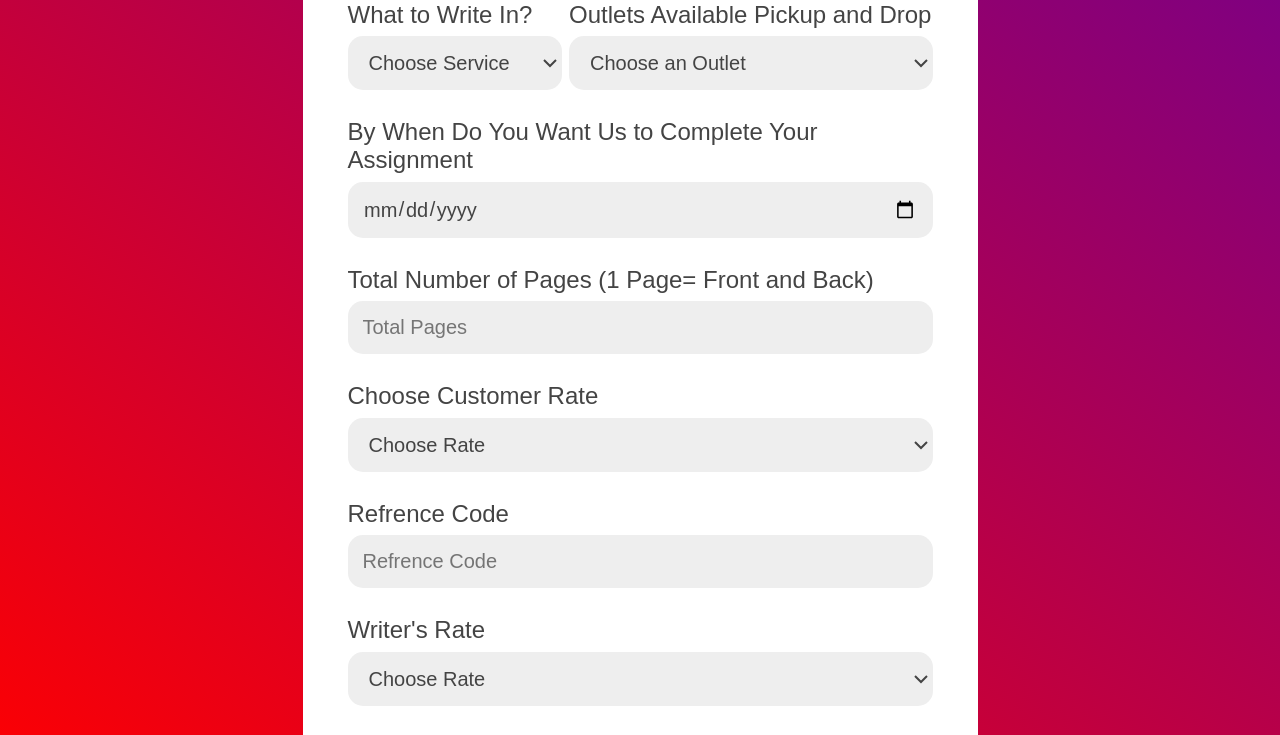
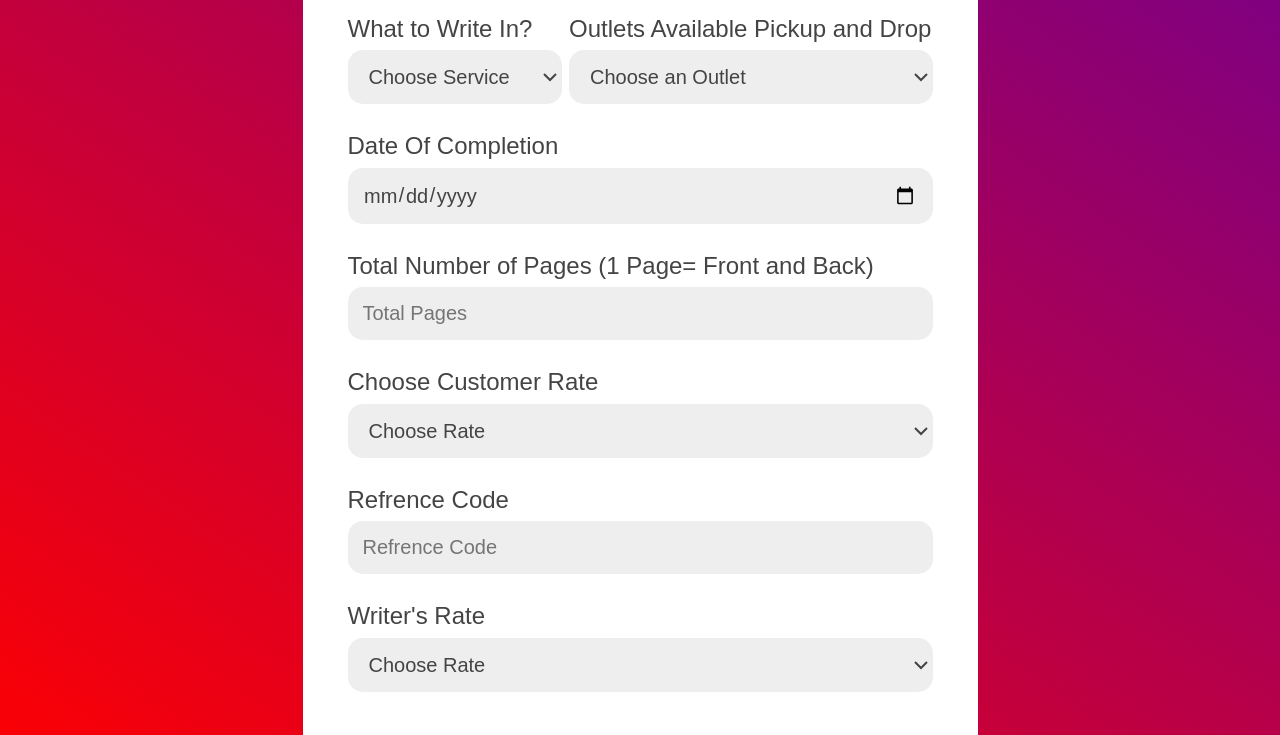
Before and after one commit to siiiidddexe/QuillDynamics_admin, a plain HTML site: page index.html in a window 1280 px wide. Shown: the top 735 px of the page. Drawn offline with Linux system fonts and the light colour scheme.

Commit message:
Update index.html

```diff
--- a/index.html
+++ b/index.html
@@ -60,7 +60,7 @@
    <span>
 
 
-    <label for="name">By When Do You Want Us to Complete Your Assignment </label><br/>
+    <label for="name">Date Of Completion</label><br/>
     <input type="date" id="name2" class="form-select" placeholder="Phone Number" name="Submit_day">
 
     <br/><br/>
```
